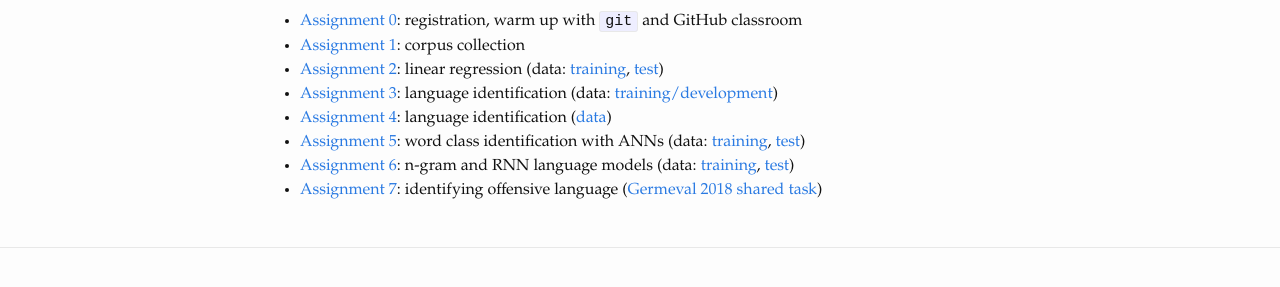
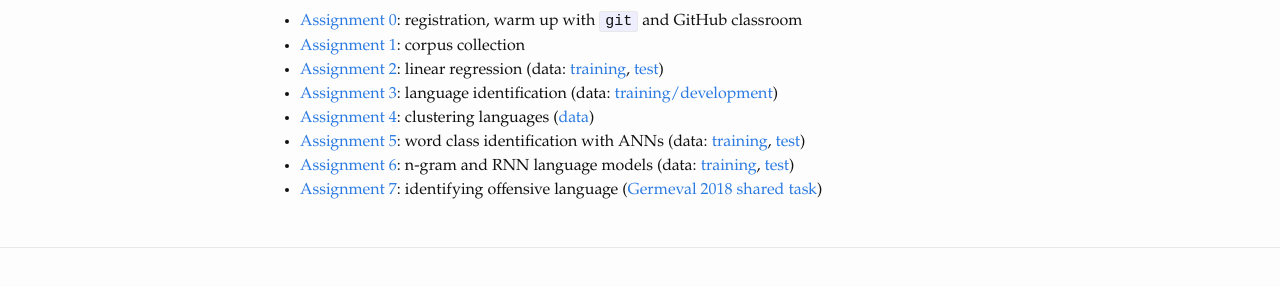
Before and after one commit to snlp2018/snlp2018.github.io, a Jekyll site: the page built from assignments.md, in a window 1280 px wide. Shown: the part 218-505 px from the top of the page. Built offline with Jekyll 4.4.1, drawn with Linux system fonts in a browser that asks for light colours.

```diff
--- a/_data/schedule.yml
+++ b/_data/schedule.yml
@@ -181,6 +181,9 @@
         slides: slides/assignment-5-discussion.pdf
     Jul 20:
       topic: NLP applications
+      links:
+        slides: slides/nlp-applications.pdf
+        8up: slides/nlp-applications-handout.pdf
 - week: "14"
   dates:
     Jul 23:
--- a/assignments.md
+++ b/assignments.md
@@ -25,7 +25,7 @@ please contact the instructor.
     language identification
     (data: [training/development](data/assignment3-data.tar.gz))
 - [Assignment 4](assignment4.pdf):
-    language identification
+    clustering languages
     ([data](data/assignment4-data.tar.gz))
 - [Assignment 5](assignment5.pdf):
     word class identification with ANNs
```
Also changed, not shown: 2 other files.
